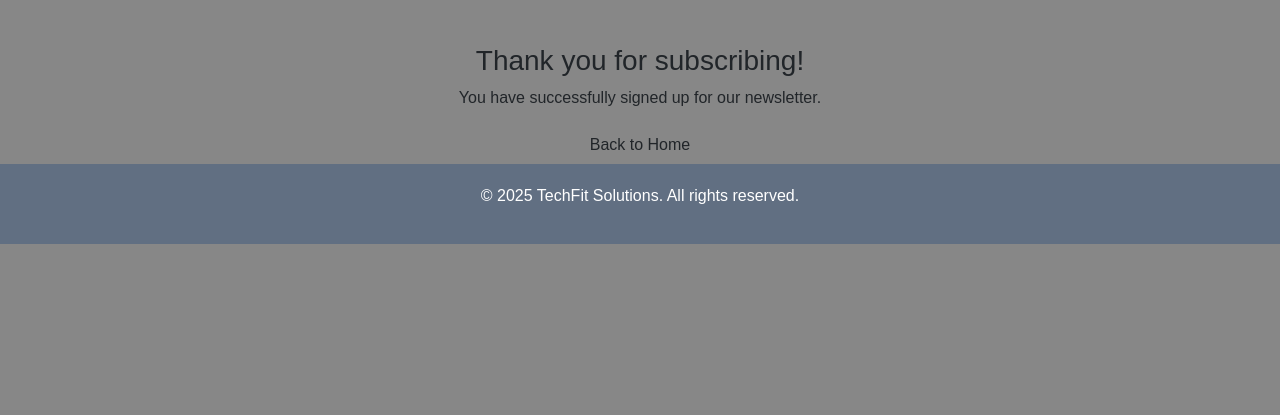
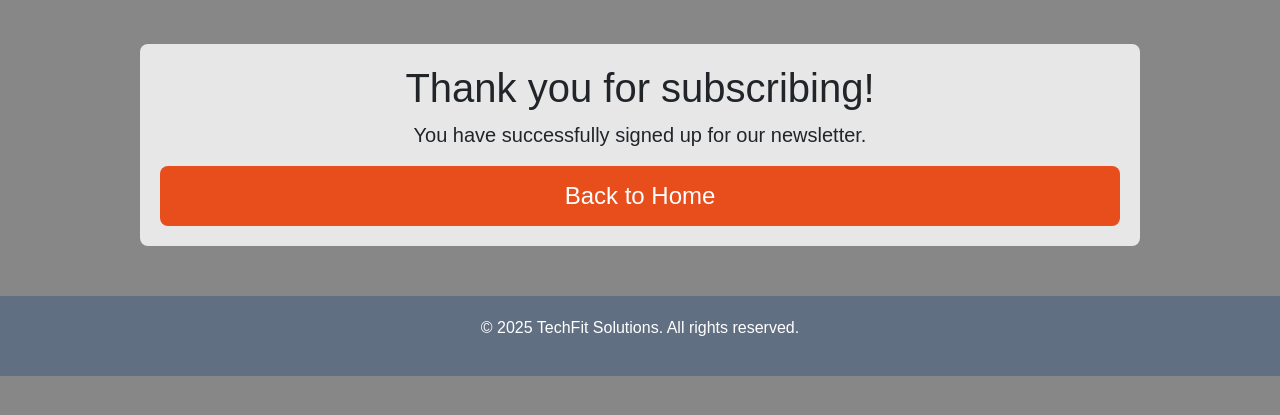
Before and after one commit to Sara-Sundin/SizeMeApp, a Django app: page /subscription-success/ in a window 1280 px wide. Shown: the part 56-471 px from the top of the page. Run offline with Django 5.2, Linux system fonts and the light colour scheme; parts of the project's set-up code (start-up, migrations or seed data) failed here and were passed over; some libraries are stand-ins or nearby versions.

Commit message:
style success message for newsletter and contact form

```diff
--- a/apps/pages/templates/pages/contact.html
+++ b/apps/pages/templates/pages/contact.html
@@ -12,6 +12,7 @@
         <h1 class="contact-heading">Contact Us</h1>
         <p class="contact-intro">We'd love to hear from you! Please fill out the form below or reach out using the details on the right.
             <br> We will get back to you within 24 hours!
+            <hr>
         </p>
 
         <div class="contact-wrapper">
--- a/apps/pages/templates/pages/subscription_success.html
+++ b/apps/pages/templates/pages/subscription_success.html
@@ -3,11 +3,11 @@
 {% load static %}
 
 {% block content %}
-<section class="newsletter-success text-center">
-    <div class="container">
-        <h3>Thank you for subscribing!</h3>
-        <p>You have successfully signed up for our newsletter.</p>
-        <a href="/" class="btn">Back to Home</a>
+<section class="text-center transparent-box about-box">
+    <div class="container-success">
+        <h1 class="success-heading">Thank you for subscribing!</h1>
+        <p class="success-message">You have successfully signed up for our newsletter.</p>
+        <a href="/" class="btn-signup">Back to Home</a>
     </div>
 </section>
 {% endblock %}
--- a/static/css/style.css
+++ b/static/css/style.css
@@ -197,6 +197,7 @@ h1 img {
 
 .contact-sub-heading {
     text-align: left;
+    padding-bottom: 20px;
 }
 
 .contact-intro {
@@ -261,6 +262,12 @@ h1 img {
 .contact-form button:hover {
     background-color: #cc3d14;
     transform: scale(1.1);
+}
+
+/* Success messages*/
+
+.success-message {
+    font-size: 20px;
 }
 
 /* Contact Details */
@@ -584,7 +591,6 @@ h1 img {
     padding: 12px 24px;
     border: none;
     border-radius: 8px;
-    transition: transform 0.3s ease-in-out;
     display: block;
     width: 100%;
     text-align: center;
@@ -592,7 +598,6 @@ h1 img {
 
 .btn-orange:hover, .btn-signup:hover, .btn-toggle:hover {
     background-color: #cc3d14;
-    transform: scale(1.1);
 }
 
 .link {
```
Also changed, not shown: apps/pages/templates/pages/contact_success.html (+4 -3 lines).
